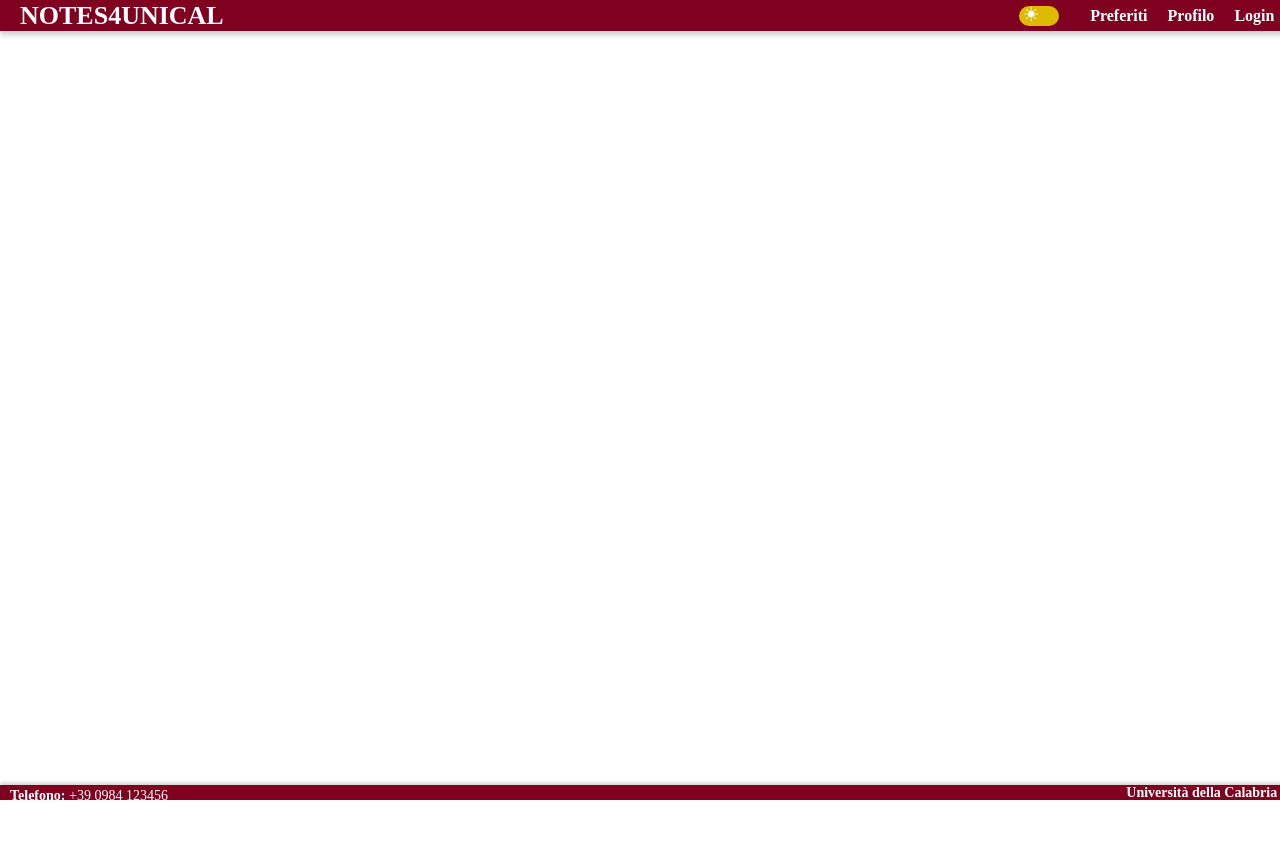
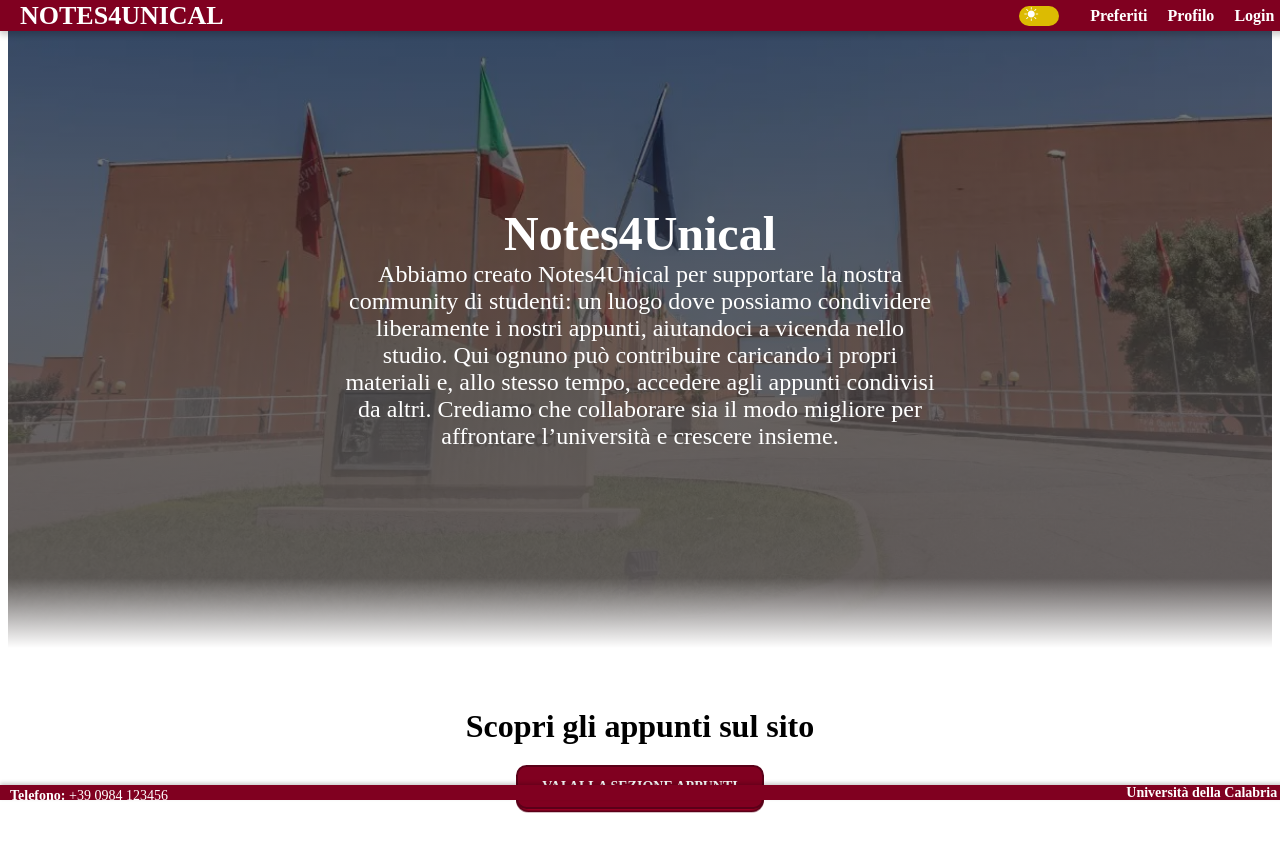
Before and after one commit to matteomarzanoo/notes4unical_new, an Angular app: page / in a window 1280 px wide. Shown: the top 852 px of the page. Before the commit the page ends 800 px from the top, so only its background shows below. Built offline with nearby package versions, Linux system fonts and the light colour scheme; no server answers.

Commit message:
aggiunta oagina home

```diff
--- a/src/app/app.routes.ts
+++ b/src/app/app.routes.ts
@@ -4,6 +4,9 @@
 import { FeedbackComponent } from './shared/feedback/feedback.component';
 import { RegisterComponent } from './core/auth/components/register/register.component';
 import { LoginComponent } from './core/auth/components/login/login.component';
+import { DocsComponent } from './features/docs/docs.component';
+import { DOC_ROUTES } from './features/docs/docs.routes';
+
 
 export const routes: Routes = [
     { title: 'Homepage | Notes4Unical - Be the Community', path: '', component: HomeComponent },
@@ -13,5 +16,7 @@
     { path: 'user', loadChildren: () => import('./features/users/users.routes').then(c => c.USERS_ROUTES) },
     { title: 'Send a Feedback | Notes4Unical - Be the Community', path: 'feedback', component: FeedbackComponent },
     { path: '', redirectTo: '',pathMatch: 'full' },
-    { title: 'Oops! Something is missing', path: '**', component: PageNotFoundComponent }
+    { title: 'Oops! Something is missing', path: '**', component: PageNotFoundComponent },
+    { path: 'docs', component: DocsComponent, children: DOC_ROUTES }
+
 ];
--- a/src/app/features/docs/docs.component.ts
+++ b/src/app/features/docs/docs.component.ts
@@ -3,11 +3,10 @@
 
 @Component({
   selector: 'app-docs',
+  standalone: true, // 👈 AGGIUNGI QUESTO
   imports: [RouterOutlet],
   template: `
-    <p>
-      <router-outlet />
-    </p>
+    <router-outlet></router-outlet>
   `,
   styles: ``
 })
--- a/src/app/features/home/home.component.css
+++ b/src/app/features/home/home.component.css
@@ -1,197 +1,105 @@
-/* Popup generale */
-.popup {
-    position: fixed;
-    top: 0;
-    left: 0;
-    width: 100%;
-    height: 100%;
-    background-color: rgba(0, 0, 0, 0.6); /* Sfondo più scuro per migliorare la visibilità */
-    display: flex;
-    justify-content: center;
-    align-items: center;
-    z-index: 1000;
-    visibility: hidden;
-    opacity: 0;
-    transition: opacity 0.3s ease, visibility 0.3s ease;
+* {
+  margin: 0;
+  padding: 0;
+  box-sizing: border-box;
 }
 
-/* Popup visibile */
-.popup.visible {
-    visibility: visible;
-    opacity: 1;
+html, body {
+  width: 100%;
+  height: 100%;
 }
 
-/* Contenuto del popup */
-.popup-content {
-    background-color: white;
-    padding: 30px;
-    border-radius: 12px;
-    width: 90%;
-    max-width: 450px;
-    box-shadow: 0 10px 30px rgba(0, 0, 0, 0.2);
-    text-align: center;
-    transform: translateY(20px);
-    transition: transform 0.3s ease;
+#mainHome {
+  width: 100%;
+  overflow-x: hidden;
 }
 
-/* Aggiungi effetto di traslazione per il popup */
-.popup.visible .popup-content {
-    transform: translateY(0);
+/* Immagine di sfondo */
+.hero-section {
+  position: relative;
+  background-image: url('fotouni.png'); /* Cambia con il tuo path */
+  background-size: cover;
+  background-position: center;
+  height: 80vh;
+  display: flex;
+  align-items: center;
+  justify-content: center;
+  color: white;
+  text-align: center;
+  overflow: hidden;
 }
 
-/* Rimuovi il colore blu e la sottolineatura dai link */
-a {
-    color: black; /* Colore bianco per i link */
-    text-decoration: none; /* Rimuove la sottolineatura */
+/* Velo scuro */
+.overlay {
+  position: absolute;
+  top: 0;
+  left: 0;
+  height: 100%;
+  width: 100%;
+  background: linear-gradient(to bottom, rgba(0, 0, 0, 0.5), rgb(96, 91, 91)); /* sfuma verso il bianco */
+  z-index: 1;
 }
 
-a:hover {
-    color: #800020; /* Colore per il passaggio del mouse, ad esempio un rosso scuro */
+/* Testo centrale */
+.hero-text {
+  position: absolute;
+  top: 50%;
+  left: 50%;
+  transform: translate(-50%, -50%);
+  color: white;
+  text-align: center;
+  z-index: 1;
+  padding: 20px;
+  font-size: 1.5rem;
 }
 
-/* Gruppo di input */
-.form-group {
-    margin-bottom: 20px;
-    text-align: left;
+/* Sfuma verso il bianco */
+.fade-out {
+  position: absolute;
+  bottom: 0;
+  height: 70px;
+  width: 100%;
+  background: linear-gradient(to bottom, rgba(0, 0, 0, 0), #ffffff); /* trasparente → bianco */
+  pointer-events: none;
+  z-index: 2;
 }
 
-/* Etichette degli input */
-label {
-    font-size: 16px;
-    margin-bottom: 8px;
-    display: block;
-    color: #333; /* Colore più scuro per una lettura migliore */
+/* Parte successiva della pagina */
+.content-section {
+  background-color: rgb(255, 255, 255);
+  padding: 60px 20px;
+  text-align: center;
 }
 
-/* Input e textarea */
-input[type="text"],
-textarea {
-    width: 100%;
-    padding: 12px; /* Maggiore padding per migliorare la leggibilità */
-    border: 1px solid #ccc;
-    border-radius: 8px;
-    font-size: 14px;
-    background-color: #f9f9f9; /* Sfondo più chiaro per gli input */
-    box-sizing: border-box; /* Assicura che il padding non aumenti la larghezza */
-    transition: border-color 0.3s ease;
+.content-section h2 {
+  margin-bottom: 20px;
+  font-size: 2rem;
 }
 
-textarea {
-    resize: none;
-    height: 100px; /* Altezza definita per una migliore visibilità */
-}
-
-/* Barra di ricerca */
-.search-container {
-    margin: 75px auto;
-    display: flex;
-    justify-content: center;
-    gap: 10px;
-}
-
-.search-container input {
-    padding: 14px;
-    width: 40%;
-    border: 1px solid #ccc;
-    border-radius: 10px;
+.button {
+  display: inline-block;
+  padding: 12px 24px;
+  color: rgb(255, 255, 255);
+  border-radius: 6px;
+  text-decoration: none;
+  font-weight: bold;
+  transition: background-color 0.3s;
 }
 
 
-
-/* Sezione documenti */
-.recent-similar {
-    margin: 20px auto;
-    padding: 0 20px;
+.about-section {
+  padding: 20px;
+  background-color: #d2d0d0; /* oppure trasparente se in dark mode */
+  border-radius: 10px;
+  margin-bottom: 30px;
 }
 
-.recent-similar h2 {
-    text-align: center;
-    margin-bottom: 20px;
+.about-title {
+  font-size: 1.4em;
+  margin-bottom: 10px;
 }
 
-.document-list {
-    display: flex;
-    justify-content: center;
-    flex-wrap: wrap;
-    gap: 20px;
+.about-text {
+  font-size: 1.1em;
+  line-height: 1.6;
 }
-
-.document {
-    background: white;
-    padding: 10px;
-    border-radius: 10px;
-    box-shadow: 0 2px 5px rgba(0, 0, 0, 0.1);
-    width: 180px;
-    text-align: center;
-}
-
-.document .thumbnail {
-    height: 100px;
-    background-color: #ddd;
-    margin-bottom: 10px;
-    border-radius: 4px;
-}
-
-/* Icona upload */
-.upload-icon {
-    text-align: center;
-    margin: 20px 0;
-}
-
-.upload-icon .upload-btn {
-    color: white;
-    border: none;
-    border-radius: 10px;
-    cursor: pointer;
-}
-
-
-
-.upload-btn {
-  background-color: #800020;
-  color: white;
-  padding: 12px 24px;
-  font-size: 16px;
-  border: none;
-  border-radius: 8px;
-  cursor: pointer;
-  transition: background-color 0.3s ease;
-}
-
-.upload-btn:hover {
-  background-color: #a3002c;
-}
-
-.carousel-container {
-  overflow-x: auto;
-  white-space: nowrap;
-  padding: 1rem;
-  margin-bottom: 2rem;
-}
-
-.carousel {
-  display: flex;
-  gap: 1rem;
-}
-
-.carousel-item {
-  display: inline-block;
-  width: 200px;
-  min-height: 200px;
-  background: #f2f2f2;
-  border-radius: 10px;
-  padding: 1rem;
-  text-align: center;
-  box-shadow: 0 0 10px rgba(0,0,0,0.1);
-  transition: transform 0.3s ease;
-}
-
-.carousel-item:hover {
-  transform: scale(1.05);
-}
-
-.thumbnail {
-  height: 100px;
-  background-color: #ccc;
-  margin-bottom: 10px;
-}
--- a/src/app/features/home/home.component.html
+++ b/src/app/features/home/home.component.html
@@ -1,8 +1,24 @@
 <main id="mainHome">
-<!-- Spazio sopra per l'header -->
-<div style="margin-top: 90px;"></div>
+  <div class="hero-section">
+    <div class="overlay"></div>
 
+    <div class="hero-text">
+      <h1>Notes4Unical</h1>
+      <p>
+        Abbiamo creato Notes4Unical per supportare la nostra community di studenti:
+        un luogo dove possiamo condividere liberamente i nostri appunti, aiutandoci a vicenda nello studio.
+        Qui ognuno può contribuire caricando i propri materiali e, allo stesso tempo,
+        accedere agli appunti condivisi da altri. Crediamo che collaborare sia il modo migliore
+        per affrontare l’università e crescere insieme.
+      </p>
+    </div>
 
+    <div class="fade-out"></div>
+  </div>
 
+  <section class="content-section">
+    <h2>Scopri gli appunti sul sito</h2>
+    <button class="button" (click)="navigateToDocs()">Vai alla sezione appunti</button>
 
+  </section>
 </main>
--- a/src/app/features/home/home.component.ts
+++ b/src/app/features/home/home.component.ts
@@ -1,19 +1,22 @@
 import { Component, OnInit } from '@angular/core';
 import { CommonModule } from '@angular/common';
-import { RouterLink } from '@angular/router';
+import { Router, RouterLink } from '@angular/router';
 import { DocService } from '../../features/docs/shared/doc.service';
 
 @Component({
   selector: 'app-home',
   standalone: true,
-  imports: [CommonModule],
+  imports: [CommonModule, RouterLink],
   templateUrl: './home.component.html',
   styleUrls: ['./home.component.css'],
 })
 export class HomeComponent implements OnInit {
   documents: any[] = [];
 
-  constructor(private documentService: DocService) {}
+  constructor(
+    private documentService: DocService,
+    private router: Router
+  ) {}
 
   ngOnInit(): void {
     this.documentService.getValidDocs().subscribe(
@@ -26,4 +29,8 @@
       }
     );
   }
+
+  navigateToDocs() {
+    this.router.navigate(['/docs']);
+  }
 }
```
Also changed, not shown: src/app/features/home/fotouni.png (added).
